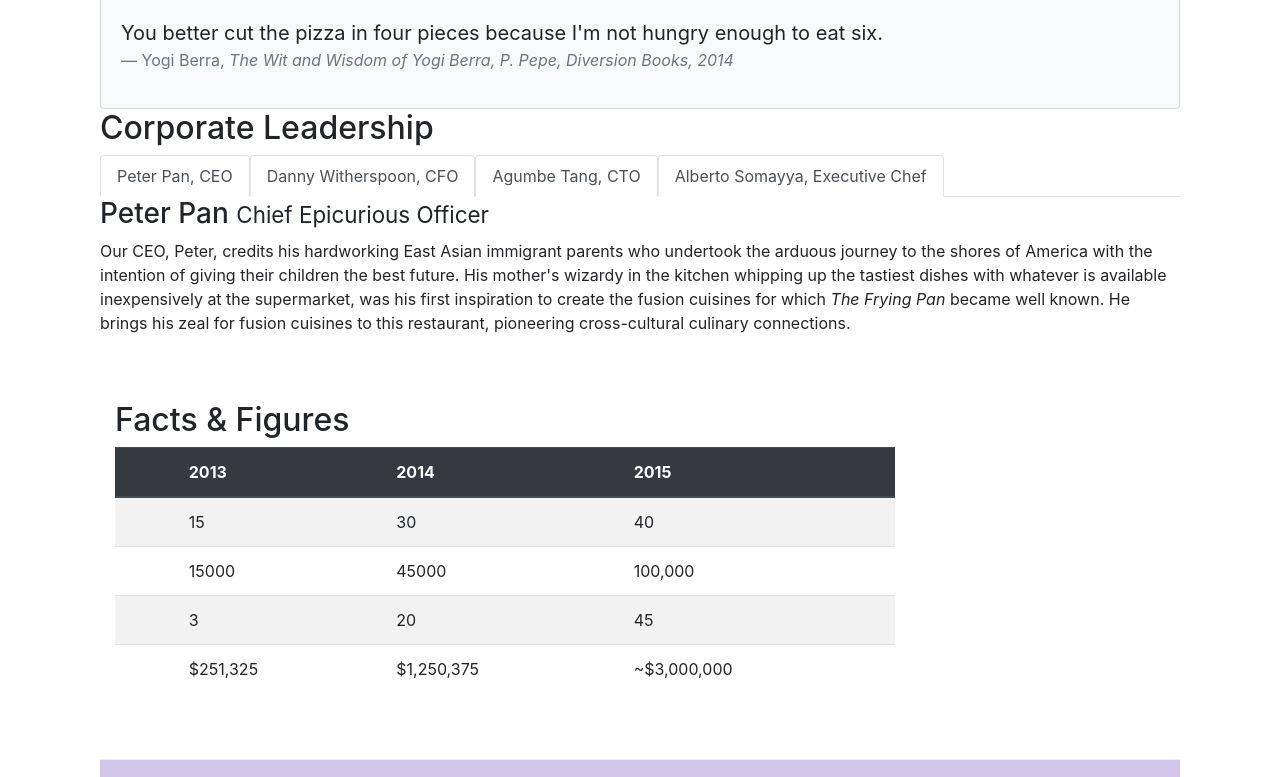
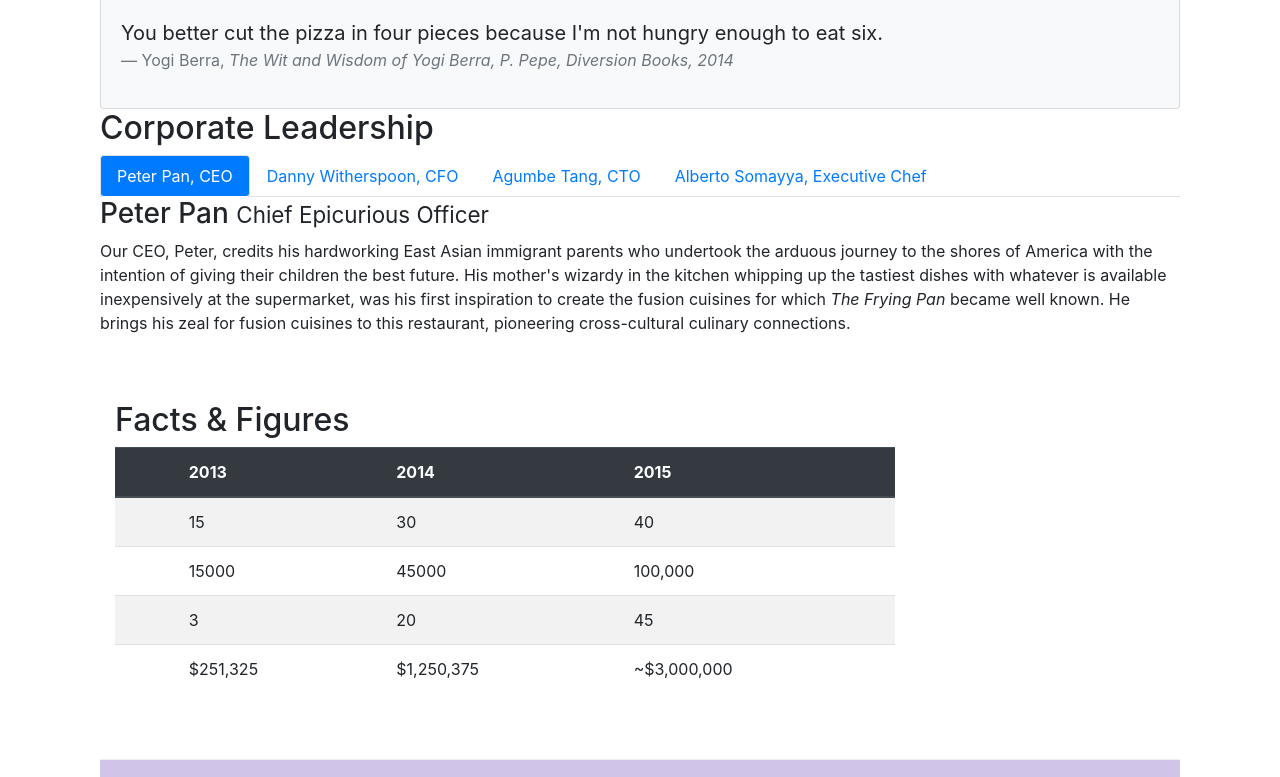
Before and after one commit to deepikagoel1/bootstrap4-app, a website: page aboutus.html in a window 1280 px wide. Shown: the part 762-1539 px from the top of the page. Drawn offline with nearby package versions, Linux system fonts and the light colour scheme.

Commit message:
added navbar tabs and pills to aboutus.html file

```diff
--- a/aboutus.html
+++ b/aboutus.html
@@ -103,18 +103,18 @@
         <div class="row row-header">
             <div class="col-12">
                 <h2>Corporate Leadership</h2>
-                <ul class="nav nav-tabs">
+                <ul class="nav nav-tabs nav-pills">
                     <li class="nav-item">
                         <a class="nav-link active" href="#peter" role="tab" data-toggle="tab">Peter Pan, CEO</a>
                     </li>
                     <li class="nav-item">
-                        <a class="nav-link active" href="#danny" role="tab" data-toggle="tab">Danny Witherspoon, CFO</a>
+                        <a class="nav-link" href="#danny" role="tab" data-toggle="tab">Danny Witherspoon, CFO</a>
                     </li>
                     <li class="nav-item">
-                        <a class="nav-link active" href="#agumbe" role="tab" data-toggle="tab">Agumbe Tang, CTO</a>
+                        <a class="nav-link" href="#agumbe" role="tab" data-toggle="tab">Agumbe Tang, CTO</a>
                     </li>
                     <li class="nav-item">
-                        <a class="nav-link active" href="#alberto" role="tab" data-toggle="tab">Alberto Somayya, Executive Chef</a>
+                        <a class="nav-link" href="#alberto" role="tab" data-toggle="tab">Alberto Somayya, Executive Chef</a>
                     </li>
 		        </ul>
 
```
